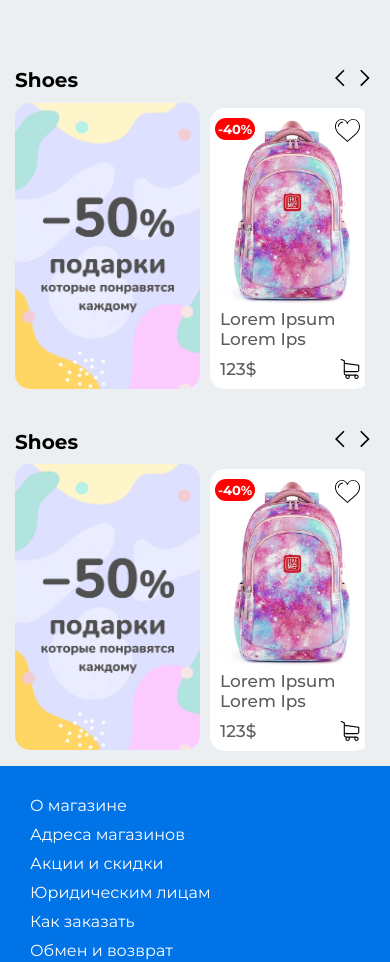
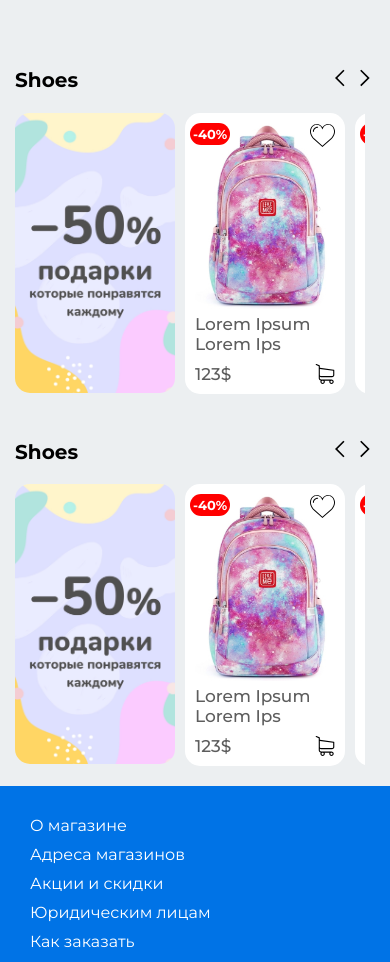
Before and after one commit to p0pl3/toy_store, a Vue app: page / in a window 390 px wide. Shown: the part 2057-3019 px from the top of the page. Built offline with nearby package versions, Linux system fonts and the light colour scheme; what vue-overflow-scroll would draw is missing.

Commit message:
FIX: edit the sizes of product card and banner

```diff
--- a/src/components/SpecialBannerItem.vue
+++ b/src/components/SpecialBannerItem.vue
@@ -17,22 +17,20 @@ $base-grey: rgba(75, 75, 75, 0.9);
 
 .banner__image {
   border-radius: 15px;
-  height: 920px;
+  height: 705px;
   width: 100%;
-
   object-fit: cover;
 }
-.special__banner__item{
-  min-width:185px;
+
+.special__banner__item {
+  min-width: 160px;
 }
-@media (max-width: 1100px) {
+
+
+
+@media (max-width: 600px) {
   .banner__image {
-    height: 705px;
-  }
-}
-@media (max-width: 600px){
-  .banner__image {
-    height: 100%;
+    height: 280px;
   }
 }
 </style>
--- a/src/components/SpecialProduct.vue
+++ b/src/components/SpecialProduct.vue
@@ -83,7 +83,6 @@ $base-grey: rgba(75, 75, 75, 0.9);
 
 .special__product-banner {
   margin: 10px;
-  max-width: 60%;
   min-width: 40%;
 }
 
@@ -98,8 +97,9 @@ $base-grey: rgba(75, 75, 75, 0.9);
   }
 }
 
+
 .product:first-child {
-  margin-left: 10px;
+  margin-left: 5px;
 }
 
 .product__item-hidden {
@@ -110,16 +110,15 @@ $base-grey: rgba(75, 75, 75, 0.9);
   display: none;
 }
 
-@media (max-width: 1100px) {
-  .product {
-    max-width: 200px;
-    min-width: 200px;
-  }
+.product {
+  margin: 10px 5px;
+  max-width: 200px;
+  min-width: 200px;
 }
+
 @media (max-width: 600px) {
   .special__product-banner {
     display: none;
-
   }
   .product__item-slide {
     display: none;
@@ -129,11 +128,10 @@ $base-grey: rgba(75, 75, 75, 0.9);
   }
   .banner-hidden {
     display: block;
+    margin-top: 10px;
     margin-right: 5px;
   }
   .product {
-    margin: 5px;
-    padding: 10px;
     min-width: 160px;
   }
 }
```
